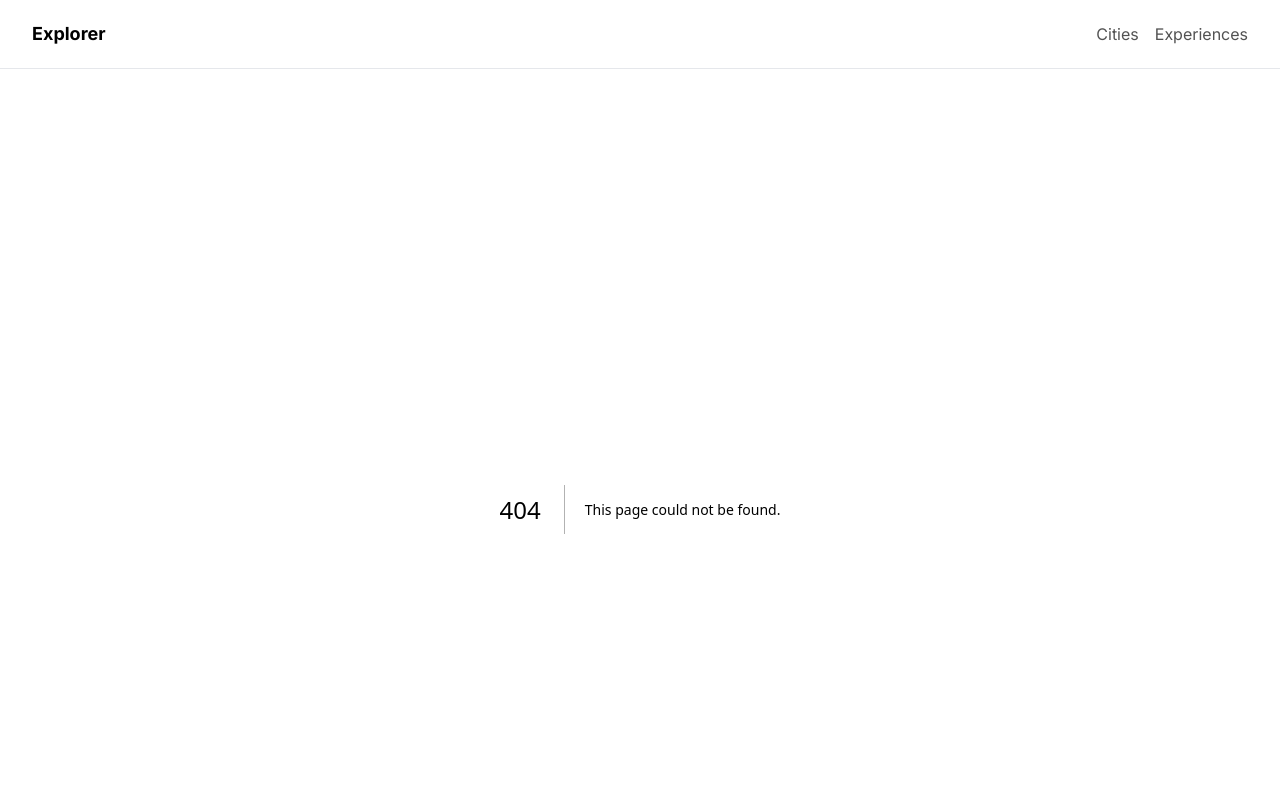
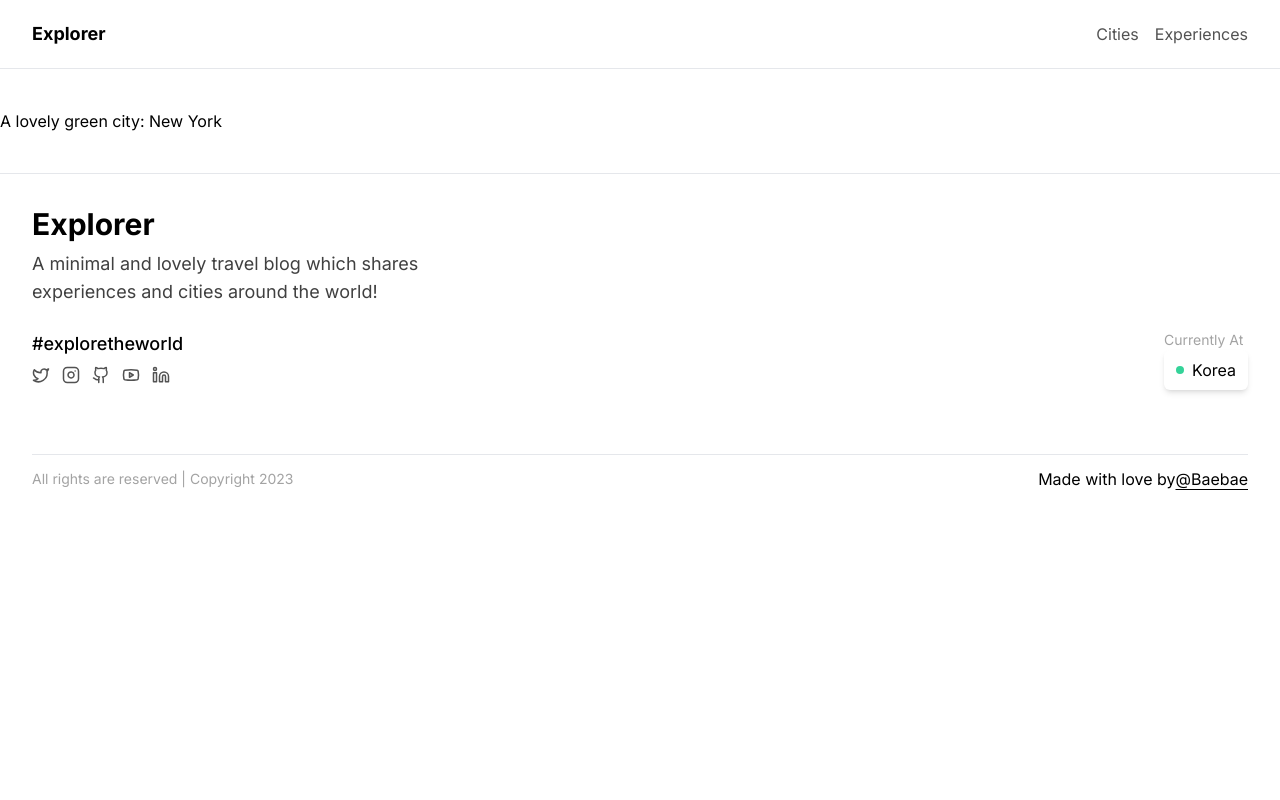
Before and after one commit to Seongbae94/nextjs-blog, a Next.js app in the folder nextjs-blog/: page /post/a-lovely-green-city-new-york in a window 1280 px wide. Before the commit this address had no page. Shown: the top 800 px of the page. Built offline with nearby package versions, Linux system fonts and the light colour scheme.

Commit message:
feat: connect dummy data
connected dummy data via dynamic route and added 404 page

```diff
--- a/nextjs-blog/app/[category]/page.tsx
+++ b/nextjs-blog/app/[category]/page.tsx
@@ -2,6 +2,7 @@
 import { DUMMY_CATEGORIES, DUMMY_POSTS } from "@/DUMMY_DATA";
 import PaddingContainer from "@/components/layout/padding-container";
 import PostLists from "@/components/post/post-lists";
+import { notFound } from "next/navigation";
 import React from "react";
 
 export const generateStaticParams = async () => {
@@ -22,6 +23,7 @@
   const posts = DUMMY_POSTS.filter(
     (post) => post.category.title.toLowerCase() === params.category
   );
+
   return (
     <PaddingContainer>
       <PostLists posts={posts} />
--- /dev/null
+++ b/nextjs-blog/app/post/[slug]/page.tsx
@@ -0,0 +1,28 @@
+"use client";
+import { DUMMY_POSTS } from "@/DUMMY_DATA";
+import { notFound } from "next/navigation";
+
+export const generateStaticParams = async () => {
+  return DUMMY_POSTS.map((post) => {
+    return {
+      slug: post.slug,
+    };
+  });
+};
+
+const Page = ({
+  params,
+}: {
+  params: {
+    slug: string;
+  };
+}) => {
+  const post = DUMMY_POSTS.find((post) => post.slug === params.slug);
+
+  if (!post) {
+    notFound();
+  }
+  return <div>{post?.title}</div>;
+};
+
+export default Page;
```
